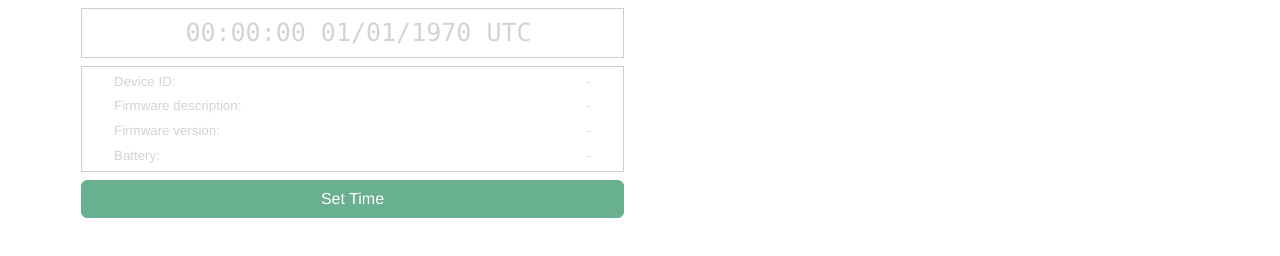
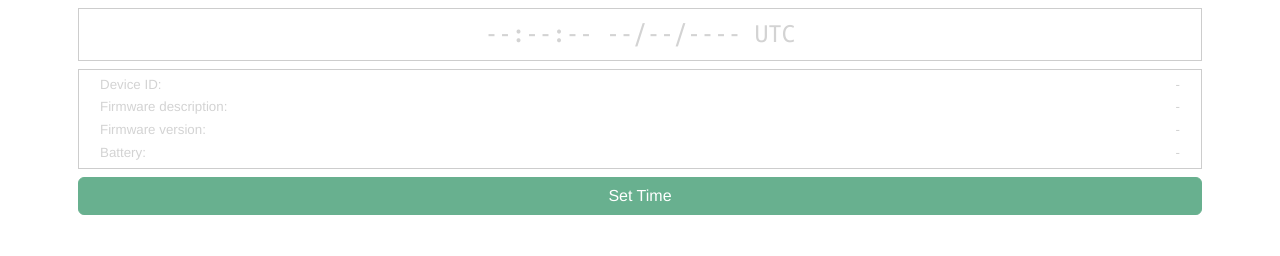
Before and after one commit to OpenAcousticDevices/AudioMoth-Time-App, an Electron app: page index.html in a window 1280 px wide. Drawn offline with nearby package versions, Linux system fonts and the light colour scheme; no server answers.

Commit message:
Add 1.1.2 changes

```diff
--- a/about.js
+++ b/about.js
@@ -11,12 +11,13 @@
 const electron = require('electron');
 const {app, process} = require('@electron/remote');
 const audiomoth = require('audiomoth-hid');
+
 const nightMode = require('./nightMode.js');
 
 const versionDisplay = document.getElementById('version-display');
 const electronVersionDisplay = document.getElementById('electron-version-display');
+const websiteLink = document.getElementById('website-link');
 const audiomothHidVersionDisplay = document.getElementById('audiomoth-hid-version-display');
-const websiteLink = document.getElementById('website-link');
 
 versionDisplay.textContent = 'Version ' + app.getVersion();
 electronVersionDisplay.textContent = 'Running on Electron version ' + process.versions.electron;
--- a/app.js
+++ b/app.js
@@ -43,33 +43,31 @@ let currentTime, deviceId, firmwareVersion, firmwareDescription;
 
 function initialiseDisplay () {
 
-    timeDisplay.textContent = '00:00:00 01/01/1970 UTC';
+    timeDisplay.textContent = '--:--:-- --/--/---- UTC';
 
 }
 
 function disableDisplay () {
 
-    timeDisplay.style.color = 'lightgrey';
+    timeDisplay.classList.add('grey');
 
-    idDisplay.style.color = 'lightgrey';
+    idDisplay.classList.add('grey');
 
-    idLabel.style.color = 'lightgrey';
+    idLabel.classList.add('grey');
 
-    firmwareVersionDisplay.style.color = 'lightgrey';
+    firmwareVersionDisplay.classList.add('grey');
 
-    firmwareVersionLabel.style.color = 'lightgrey';
+    firmwareVersionLabel.classList.add('grey');
 
-    firmwareDescriptionDisplay.style.color = 'lightgrey';
+    firmwareDescriptionDisplay.classList.add('grey');
 
-    firmwareDescriptionLabel.style.color = 'lightgrey';
+    firmwareDescriptionLabel.classList.add('grey');
 
-    batteryDisplay.style.color = 'lightgrey';
+    batteryDisplay.classList.add('grey');
 
-    batteryLabel.style.color = 'lightgrey';
+    batteryLabel.classList.add('grey');
 
     setTimeButton.disabled = true;
-
-    applicationMenu.getMenuItemById('copyid').enabled = false;
 
 }
 
@@ -85,7 +83,7 @@ function enableDisplayAndShowTime (date) {
 
     timeDisplay.textContent = strftimeUTC('%H:%M:%S %d/%m/%Y UTC', date);
 
-    timeDisplay.style.color = '';
+    timeDisplay.classList.remove('grey');
 
     setTimeButton.disabled = false;
 
@@ -99,9 +97,9 @@ function enableDisplayAndShowBatteryState (batteryState) {
 
     batteryDisplay.textContent = batteryState;
 
-    batteryDisplay.style.color = '';
+    batteryDisplay.classList.remove('grey');
 
-    batteryLabel.style.color = '';
+    batteryLabel.classList.remove('grey');
 
 }
 
@@ -109,9 +107,9 @@ function enableDisplayAndShowID (id) {
 
     idDisplay.textContent = id;
 
-    idDisplay.style.color = '';
+    idDisplay.classList.remove('grey');
 
-    idLabel.style.color = '';
+    idLabel.classList.remove('grey');
 
 }
 
@@ -119,9 +117,9 @@ function enableDisplayAndShowVersionNumber (version) {
 
     firmwareVersionDisplay.textContent = version;
 
-    firmwareVersionDisplay.style.color = '';
+    firmwareVersionDisplay.classList.remove('grey');
 
-    firmwareVersionLabel.style.color = '';
+    firmwareVersionLabel.classList.remove('grey');
 
 }
 
@@ -129,9 +127,9 @@ function enableDisplayAndShowVersionDescription (description) {
 
     firmwareDescriptionDisplay.textContent = description;
 
-    firmwareDescriptionDisplay.style.color = '';
+    firmwareDescriptionDisplay.classList.remove('grey');
 
-    firmwareDescriptionLabel.style.color = '';
+    firmwareDescriptionLabel.classList.remove('grey');
 
 }
 
@@ -311,16 +309,16 @@ function setTime (time) {
 
 }
 
-electron.ipcRenderer.on('copyID', function () {
+electron.ipcRenderer.on('copyID', () => {
 
     clipboard.writeText(idDisplay.textContent);
     idDisplay.style.color = 'green';
 
-    setTimeout(function () {
+    setTimeout(() => {
 
         idDisplay.style.color = '';
 
-    }, 5000);
+    }, 2000);
 
 });
 
@@ -381,7 +379,7 @@ setTimeButton.addEventListener('click', function () {
 
     communicating = true;
 
-    timeDisplay.style.color = 'lightgrey';
+    timeDisplay.classList.add('grey');
 
     const USB_LAG = 20;
 
@@ -452,4 +450,10 @@ electron.ipcRenderer.on('night-mode', (e, nm) => {
 
 });
 
+electron.ipcRenderer.on('poll-night-mode', () => {
+
+    electron.ipcRenderer.send('night-mode-poll-reply', nightMode.isEnabled());
+
+});
+
 requestTime();
--- a/index.css
+++ b/index.css
@@ -1,3 +1,8 @@
+@font-face {
+    font-family: 'Ubuntu';
+    src: url('./ubuntu.mono.ttf');
+}
+
 input[type=number]::-webkit-inner-spin-button,
 input[type=number]::-webkit-outer-spin-button {
     -webkit-appearance: none;
@@ -12,5 +17,24 @@ input[type=number]::-webkit-outer-spin-button {
 }
 
 .mono-text {
-    font-variant-numeric: tabular-nums;
+    font-family: 'Ubuntu';
+    font-size: 27px;
 }
+
+.grey {
+    color: #D3D3D3;
+}
+
+.groupBorder {
+    border: #cdcdcd thin solid;
+    padding: 5px;
+}
+
+.leftElement {
+    margin-left: 16px;
+}
+
+.rightElement {
+    margin-right: 16px;
+    text-align: right;
+}
--- a/index.html
+++ b/index.html
@@ -3,66 +3,80 @@
 
     <head>
         <link rel="stylesheet" href="node_modules/bootstrap/dist/css/bootstrap.min.css">
+        <link rel="stylesheet" href="index.css">
         <link id="uiCSS" rel="stylesheet" href="ui.css">
     </head>
 
-    <body style="font-size: 10pt; overflow-x:hidden; font-family: Helvetica, Arial, sans-serif; -webkit-user-select: none; -webkit-app-region: drag;">
-        <div class="container" style="padding: 8px;">
+    <body style="font-size: 10pt; overflow:hidden; font-family: Helvetica, Arial, sans-serif; -webkit-user-select: none; -webkit-app-region: drag;">
+
+        <div class="container">
 
             <div class="row">
-                <div style="border: #cdcdcd thin solid; margin-left: 15px; width: 543px;">
-                    <div class="row" style="margin-left: 0px;">
-                        <div class="col-12" style="text-align: center; padding-top: 5px; padding-bottom: 5px">
-                            <span class="mono-text" style="font-size: 25px; font-family: &apos;Lucida Console&apos;, Monaco">
-                                <div id="time-display" style="display: inline-block; color: lightgray;"></div>
+                <div class="col-12" style="text-align: center; padding: 8px;">
+                    <div class="groupBorder">
+                        <span>
+                            <div class="mono-text" id="time-display" class="grey">--:--:-- --/--/---- UTC</div>
                         </span>
                     </div>
                 </div>
             </div>
+
+            <div class="row">
+
+                <div class="col-12" style="padding: 8px; padding-top: 0px;">
+
+                    <div class="groupBorder">
+
+                        <div class="row" style="margin-bottom: 3px;">
+                            <div class="col-6" style="text-align: left;">
+                                <span id="id-label" class="grey leftElement">Device ID:</span>
+                            </div>
+                            <div class="col-6" style="text-align: right;">
+                                <span id="id-display" style="border: none;" class="grey rightElement">-</span>
+                            </div>
                         </div>
 
-            <div class="row" style="margin-top: 8px;">
-                <div style="border: #cdcdcd thin solid; margin-left: 15px; width: 543px;">
-                    <div class="row" style="margin-top: 5px;">
+                        <div class="row" style="margin-bottom: 3px;">
                             <div class="col-6" style="text-align: left;">
-                            <span id="id-label" style="margin-left: 20px; color: lightgray;">Device ID:</span>
+                                <span id="firmware-description-label" class="grey leftElement">Firmware description:</span>
                             </div>
                             <div class="col-6" style="text-align: right;">
-                            <span id="id-display" style="margin-right: 20px; border: none; text-align: right; color: lightgray;">-</span>
+                                <span id="firmware-description-display" style="border: none;" class="grey rightElement">-</span>
                             </div>
                         </div>
-                    <div class="row" style="margin-top: 5px;">
+
+                        <div class="row" style="margin-bottom: 3px;">
                             <div class="col-6" style="text-align: left;">
-                            <span id="firmware-description-label" style="margin-left: 20px; color: lightgray;">Firmware description:</span>
+                                <span id="firmware-version-label" class="grey leftElement">Firmware version:</span>
                             </div>
                             <div class="col-6" style="text-align: right;">
-                            <span id="firmware-description-display" style="margin-right: 20px; color: lightgray;">-</span>
+                                <span id="firmware-version-display" style="border: none;" class="grey rightElement">-</span>
                             </div>
                         </div>
-                    <div class="row" style="margin-top: 5px;">
+
+                        <div class="row">
                             <div class="col-6" style="text-align: left;">
-                            <span id="firmware-version-label" style="margin-left: 20px; color: lightgray;">Firmware version:</span>
+                                <span id="battery-label" class="grey leftElement">Battery:</span>
                             </div>
                             <div class="col-6" style="text-align: right;">
-                            <span id="firmware-version-display" style="margin-right: 20px; color: lightgray;">-</span>
+                                <span id="battery-display" style="border: none;" class="grey rightElement">-</span>
                             </div>
                         </div>
-                    <div class="row" style="margin-top: 5px; margin-bottom: 5px;">
-                        <div class="col-6" style="text-align: left;">
-                            <span id="battery-label" style="margin-left: 20px; color: lightgray;">Battery:</span>
+
                     </div>
-                        <div class="col-6" style="text-align: right;">
-                            <span id="battery-display" style="margin-right: 20px; color: lightgray;">-</span>
+
                 </div>
+
             </div>
-                </div>
-            </div>
-            <div class="row" style="margin-top: 8px;">
-                <div style="text-align: center; margin-left: 15px; width: 543px; padding: 0px;">
+
+            <div class="row">
+                <div style="text-align: center; padding: 8px; padding-top: 0px;">
                     <button id="set-time-button" class="btn btn-success" style="width: 100%;" disabled>Set Time</button>
                 </div>
             </div>
+
         </div>
+
     </body>
 
     <script src="app.js" charset="utf-8"></script>
--- a/package.json
+++ b/package.json
@@ -1,6 +1,6 @@
 {
   "name": "AudioMoth-Time",
-  "version": "1.1.1",
+  "version": "1.1.2",
   "description": "The time app for the AudioMoth acoustic acoustic monitoring device.",
   "main": "main.js",
   "author": "openacousticdevices.info",
--- a/uiNight.css
+++ b/uiNight.css
@@ -14,5 +14,5 @@ select {
 }
 
 .grey {
-    color:#808080;
+    color: #808080;
 }
```
Also changed, not shown: about.html (+3 -1 lines), main.js (+37 -12 lines), ubuntu.mono.ttf (added). Lines whose indentation alone changed are shown as unchanged.
